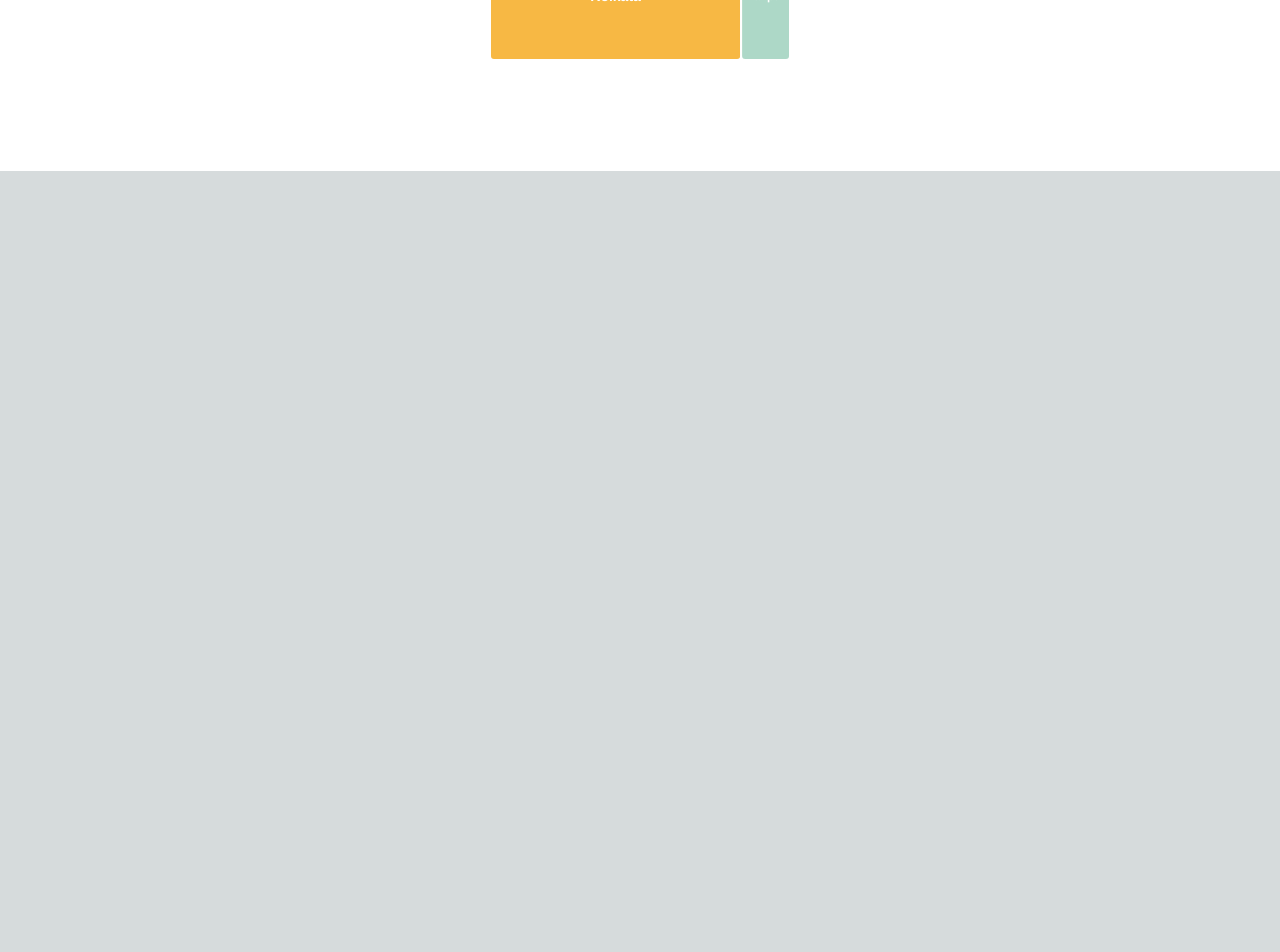
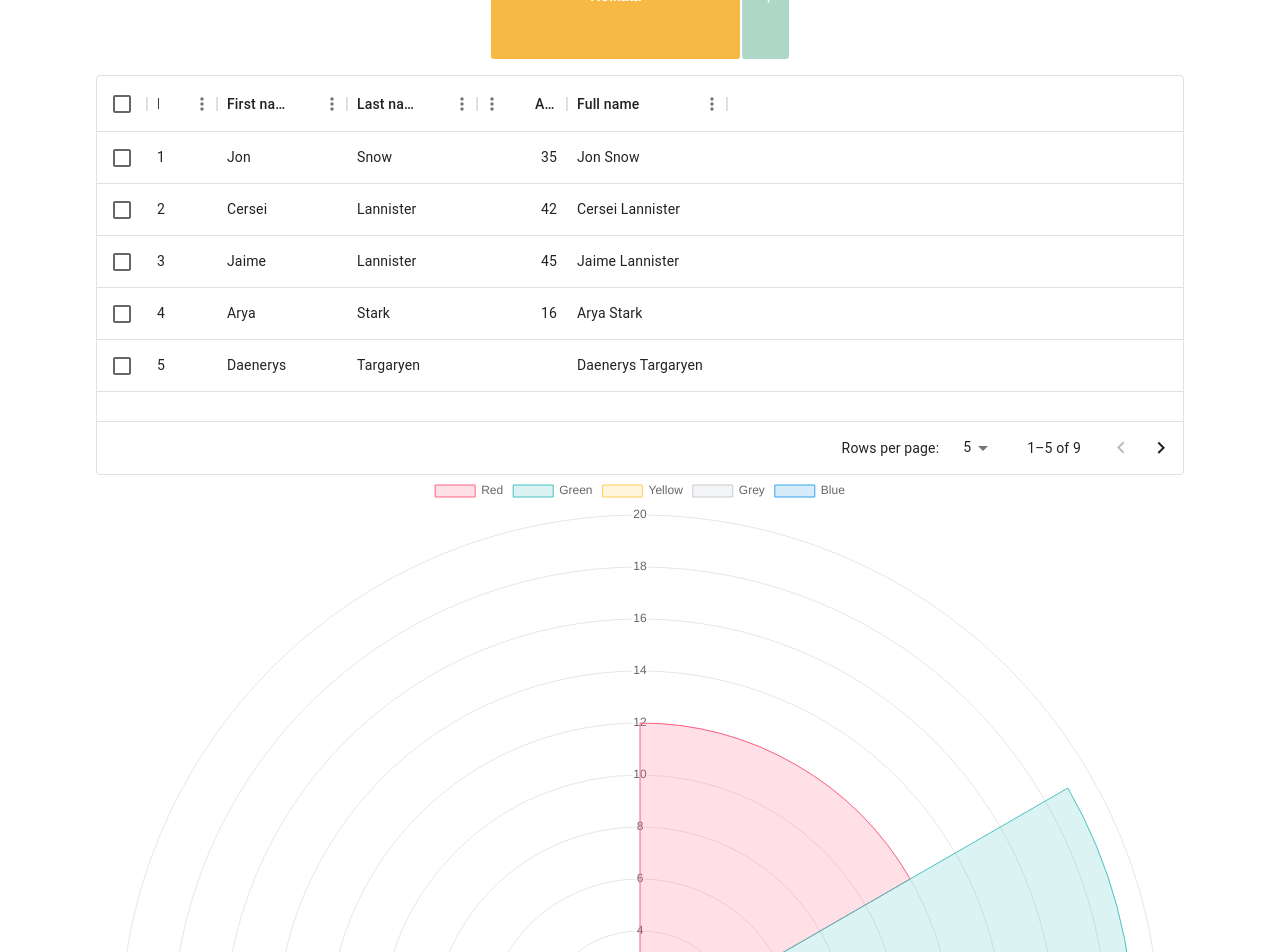
Before and after one commit to pramaths/ksp_datathon_, a Next.js app in the folder ksp_ui/: page / in a window 1280 px wide. Shown: the part 1060-2012 px from the top of the page. Before the commit the page ends 1231 px from the top, so only its background shows below. Built offline with nearby package versions, Linux system fonts and the light colour scheme.

Commit message:
reaarange

```diff
--- a/ksp_ui/app/page.js
+++ b/ksp_ui/app/page.js
@@ -3,6 +3,8 @@
 import Bar from '../components/Bar'
 import BubbleChart from "@/components/BubbleChart";
 import dynamic from "next/dynamic";
+import DataTable from "../components/DataTable";
+import PolarAreaChart from "../components/PolarChart";
 // import Tree from "../components/tree";
 // import DistributedTree from '../components/DistributesTree'
 const DistributedTree = dynamic(() => import('../components/DistributesTree'), {
@@ -17,6 +19,8 @@
    </div>
    <BubbleChart/>
 <DistributedTree/>
+<DataTable/>
+<PolarAreaChart/>
     </main>
   );
 }
--- /dev/null
+++ b/ksp_ui/components/DataTable.js
@@ -0,0 +1,54 @@
+'use client'
+import * as React from 'react';
+import { DataGrid } from '@mui/x-data-grid';
+
+const columns = [
+  { field: 'id', headerName: 'ID', width: 70 },
+  { field: 'firstName', headerName: 'First name', width: 130 },
+  { field: 'lastName', headerName: 'Last name', width: 130 },
+  {
+    field: 'age',
+    headerName: 'Age',
+    type: 'number',
+    width: 90,
+  },
+  {
+    field: 'fullName',
+    headerName: 'Full name',
+    description: 'This column has a value getter and is not sortable.',
+    sortable: false,
+    width: 160,
+    valueGetter: (params) =>
+      `${params.row.firstName || ''} ${params.row.lastName || ''}`,
+  },
+];
+
+const rows = [
+  { id: 1, lastName: 'Snow', firstName: 'Jon', age: 35 },
+  { id: 2, lastName: 'Lannister', firstName: 'Cersei', age: 42 },
+  { id: 3, lastName: 'Lannister', firstName: 'Jaime', age: 45 },
+  { id: 4, lastName: 'Stark', firstName: 'Arya', age: 16 },
+  { id: 5, lastName: 'Targaryen', firstName: 'Daenerys', age: null },
+  { id: 6, lastName: 'Melisandre', firstName: null, age: 150 },
+  { id: 7, lastName: 'Clifford', firstName: 'Ferrara', age: 44 },
+  { id: 8, lastName: 'Frances', firstName: 'Rossini', age: 36 },
+  { id: 9, lastName: 'Roxie', firstName: 'Harvey', age: 65 },
+];
+
+export default function DataTable() {
+  return (
+    <div style={{ height: 400, width: '100%' }}>
+      <DataGrid
+        rows={rows}
+        columns={columns}
+        initialState={{
+          pagination: {
+            paginationModel: { page: 0, pageSize: 5 },
+          },
+        }}
+        pageSizeOptions={[5, 10]}
+        checkboxSelection
+      />
+    </div>
+  );
+}
--- /dev/null
+++ b/ksp_ui/components/PolarChart.js
@@ -0,0 +1,47 @@
+'use client'
+import React from 'react';
+import { PolarArea } from 'react-chartjs-2';
+import 'chart.js/auto';
+
+const PolarAreaChart = (props) => {
+  // Data for the chart
+  const data = {
+    labels: ['Red', 'Green', 'Yellow', 'Grey', 'Blue'],
+    datasets: [{
+      label: '# of Votes',
+      data: [12, 19, 3, 5, 2, 3],
+      backgroundColor: [
+        'rgba(255, 99, 132, 0.2)',
+        'rgba(75, 192, 192, 0.2)',
+        'rgba(255, 206, 86, 0.2)',
+        'rgba(201, 203, 207, 0.2)',
+        'rgba(54, 162, 235, 0.2)'
+      ],
+      borderColor: [
+        'rgba(255, 99, 132, 1)',
+        'rgba(75, 192, 192, 1)',
+        'rgba(255, 206, 86, 1)',
+        'rgba(201, 203, 207, 1)',
+        'rgba(54, 162, 235, 1)'
+      ],
+      borderWidth: 1
+    }]
+  };
+
+  // Options for the chart
+  const options = {
+    scales: {
+      r: {
+        angleLines: {
+          display: false
+        },
+        suggestedMin: 0,
+        suggestedMax: 20
+      }
+    }
+  };
+
+  return <PolarArea data={data} options={options} {...props} />;
+};
+
+export default PolarAreaChart;
--- a/ksp_ui/package.json
+++ b/ksp_ui/package.json
@@ -12,6 +12,7 @@
     "@emotion/react": "^11.11.4",
     "@emotion/styled": "^11.11.0",
     "@mui/x-charts": "^6.19.5",
+    "@mui/x-data-grid": "^6.19.6",
     "apexcharts": "^3.47.0",
     "chart.js": "^4.4.2",
     "leaflet": "^1.9.4",
```
Also changed, not shown: 1 other file (tests, documents, lock files or other folders).
